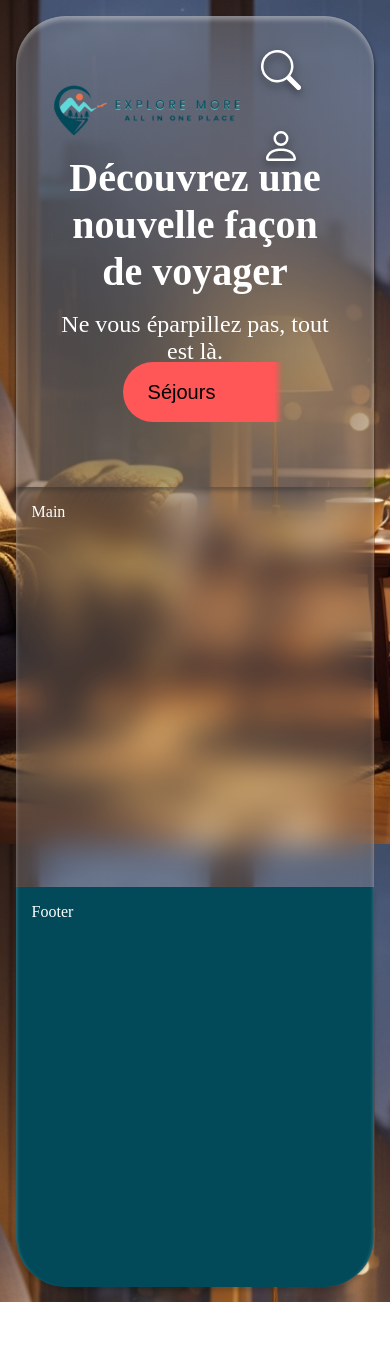
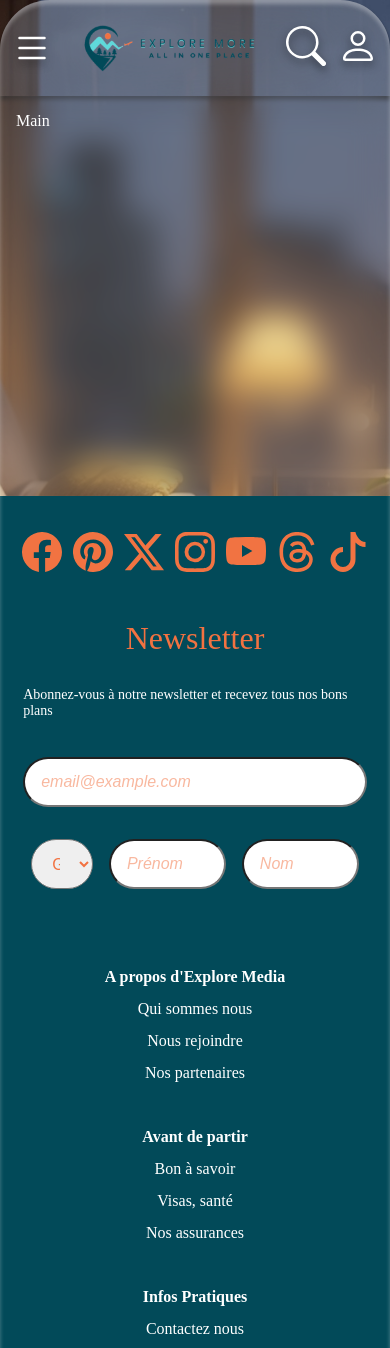
Before and after one commit to Eb-Wan/Explore-More, a plain HTML site: page index.html in a window 390 px wide. Shown: the top 1348 px of the page. Before the commit the page ends 1302 px from the top, so only its background shows below. Drawn offline with Linux system fonts and the light colour scheme.

Commit message:
Header footer responsive

```diff
--- a/index.html
+++ b/index.html
@@ -12,18 +12,21 @@
 </head>
 <body>
     <header>
-        <div>
-            <img src="./images/logoad1.png" alt="Logo Du Site">
+        <div class="HeaderLine">
             <div>
-                <img src="./icons/search.svg" alt="Icône Recherche" class="Icon">
-                <img src="./icons/person.svg" alt="Icône Compte" class="Icon">
+                <img src="./icons/list.svg" alt="Icône Compte" class="IconButton">
+            </div>
+            <img src="./images/logoad1.png" alt="Logo Du Site" id="HeaderLogo">
+            <div>
+                <img src="./icons/search.svg" alt="Icône Recherche" class="IconButton">
+                <img src="./icons/person.svg" alt="Icône Compte" class="IconButton">
             </div>
         </div>
-        <div>
+        <div class="HeaderLine">
             <div class="HeaderLargeTitle">Découvrez une nouvelle façon de voyager</div>
             <div class="HeaderSubTitle">Ne vous éparpillez pas, tout est là.</div>
         </div>
-        <div>
+        <div class="HeaderLine">
             <div id="HeaderCarousel">
                 <button>Séjours <img src="./icons/suitcase-fill.svg" alt="Icône Séjours" class="Icon"></button>
                 <button>Promotions <img src="./icons/percent.svg" alt="Icône Promotions" class="Icon"></button>
@@ -38,7 +41,61 @@
         Main
     </main>
     <footer>
-        Footer
+        <div id="FooterReseaux">
+            <img src="./icons/facebook.svg" alt="icone facebook">
+            <img src="./icons/pinterest.svg" alt="icone pinterest">
+            <img src="./icons/twitter-x.svg" alt="icone twitter-x">
+            <img src="./icons/instagram.svg" alt="icone instagram">
+            <img src="./icons/youtube.svg" alt="icone youtube">
+            <img src="./icons/threads.svg" alt="icone threads">
+            <img src="./icons/tiktok.svg" alt="icone tiktok">
+        </div>
+        <div id="FooterNewsletter">
+            <span>Newsletter</span>
+            <p>Abonnez-vous à notre newsletter et recevez tous nos bons plans</p>
+            <input id="FooterInputEmail" type="text" placeholder="email@example.com">
+            <div>
+                <select id="Genre" name="GenderChoice">
+                    <option value="Genre" selected disabled>Genre</option>
+                    <option value="Mr">Mr</option>
+                    <option value="Mme">Mme</option>
+                </select>
+                <input type="text" placeholder="Prénom">
+                <input type="text" placeholder="Nom">
+            </div>
+        </div>
+        <div id="FooterMention">
+            <ul>
+                <li><b>A propos d'Explore Media</b></li>
+                <li>Qui sommes nous</li>
+                <li>Nous rejoindre</li>
+                <li>Nos partenaires</li>
+            </ul>
+            <ul>
+                <li><b>Avant de partir</b></li>
+                <li>Bon à savoir</li>
+                <li>Visas, santé</li>
+                <li>Nos assurances</li>
+            </ul>
+            <ul>
+                <li><b>Infos Pratiques</b></li>
+                <li>Contactez nous</li>
+                <li>Avis clients</li>
+                <li>Votre avis</li>
+                <li>FAQ</li>
+                <li>Plan du site</li>
+            </ul>
+            <ul>
+                <li><b>Informations légales</b></li>
+                <li>CGV & CGA</li>
+                <li>Mentions légales</li>
+                <li>Politique de cookies</li>
+                <li>Gérer mes cookies</li>
+            </ul>
+        </div>
+        <div id="payment">
+            <img src="./images/Capture.PNG" alt="">
+        </div>
     </footer>
 </body>
 </html>
--- a/styles/style-em.css
+++ b/styles/style-em.css
@@ -25,7 +25,16 @@ img.Icon {
     filter: brightness(0) saturate(100%) invert(100%) sepia(4%) saturate(7500%) hue-rotate(180deg) brightness(101%) contrast(114%) drop-shadow(0px 4px 4px rgba(0,0,0,0.5));
     width: 40px;
     height: 40px;
-    margin: 16px;
+    margin: 4px;
+}
+img.IconButton {
+    filter: brightness(0) saturate(100%) invert(100%) sepia(4%) saturate(7500%) hue-rotate(180deg) brightness(101%) contrast(114%) drop-shadow(0px 4px 4px rgba(0,0,0,0.5));
+    width: 40px;
+    height: 40px;
+    margin: 4px;
+}
+img.IconButton:hover {
+    filter: brightness(0) saturate(100%) invert(80%) sepia(0%) saturate(381%) hue-rotate(224deg) brightness(87%) contrast(86%);
 }
 button {
     border-radius: 50px;
@@ -36,6 +45,21 @@ button {
 button:hover {
     filter: brightness(150%);
 }
+input:focus{
+    outline: none;
+}
+@media (min-width: 768px) {
+    img.Icon {
+        width: 40px;
+        height: 40px;
+        margin: 16px;
+    }
+    img.IconButton {
+        width: 40px;
+        height: 40px;
+        margin: 16px;
+    }
+}
 
 body {
     font-family: "Roboto Mono", serif;
@@ -43,7 +67,7 @@ body {
     src: url('../fonts/Roboto_Mono/RobotoMono-VariableFont_wght.ttf') format('truetype');
 
     margin: 0;
-    padding: 4%;
+    padding: 0;
     background-image: url(../images/living-room-8285278_1920.jpg);
     background-size: cover;
     background-repeat: no-repeat;
@@ -57,12 +81,18 @@ body {
     --BackgroundColorBlue: #024A59;
     --TextColorBright: #FFFFFF;
     --TextColorDark: #000000;
+    --TextColorBrightOrange: #F27241;
     --ButtonColorRed: #FF5757;
     --ButtonColorOrange: #FFB966;
     --ButtonColorGreen: #86E573;
     --ButtonColorTurquoise: #73DBE5;
     --ButtonColorBlue: #80B0FF;
     --ButtonColorIndigo: #6F57FF;
+}
+@media (min-width: 768px) {
+    body {
+        padding: 4%;
+    }
 }
 
 header {
@@ -72,30 +102,36 @@ header {
 
     box-shadow: inset 0px 4px 4px 0px rgba(255,255,255,0.32), 0px 4px 4px 0px rgba(0,0,0,0.77);
     background-color: var(--BackgroundColor);
-    padding: 2em;
+    padding: 0.5em;
     box-sizing: border-box;
 
     display: flex;
     flex-direction: column;
     justify-content: space-around;
-    gap: 16px;
+    gap: 4px;
 }
-header > div {
-    height: 125px;
+.HeaderLine {
+    height: 80px;
     display: flex;
-    flex-direction: column;
     justify-content: center;
     align-items: center;
 }
-header > :nth-child(1) {
+.HeaderLine:nth-child(1) {
+    justify-content: space-between;
+}
+.HeaderLine:nth-child(n+2) {
+    display:none;
+}
+.HeaderLine:nth-child(2) {
+    flex-direction: column;
+}
+
+.HeaderLine:nth-child(1) > :nth-child(1) {
     display: flex;
-    flex-direction: row;
-    justify-content: space-between;
-    align-items: center;
 }
-header > :nth-child(1) > img{
-    width: 300px;
-    height: 100px;
+#HeaderLogo{
+    width: 180px;
+    height: 50px;
     object-fit: cover;
 }
 
@@ -103,13 +139,14 @@ header > :nth-child(1) > img{
     display: flex;
     overflow: scroll;
     align-items: center;
-    width: 60%;
+    width: 80%;
     max-width: 1700px;
     scrollbar-width: none;
     mask-image: linear-gradient(90deg, rgba(0,0,0,0) 0%, rgba(255,255,255,1) 5%, rgba(255,255,255,1) 95%, rgba(0,0,0,0) 100%);
+    /*C'est ce qui fait que les boutons disparaissent en bout de la ligne*/
 }
 #HeaderCarousel::-webkit-scrollbar {
-    display: none;
+    display: none; /*Désactiver la scrollbar sur chromium*/
 }
 #HeaderCarousel button{
     display: flex;
@@ -136,7 +173,25 @@ header > :nth-child(1) > img{
 #HeaderCarousel button:nth-child(6){
     background-color: var(--ButtonColorIndigo);
 }
-
+@media (min-width: 768px) {
+    header {
+        padding: 2em;
+        gap: 16px;
+    }
+    .HeaderLine {
+        height: 150px;
+    }
+    .HeaderLine:nth-child(1) > :nth-child(1) {
+        display:none;
+    }
+    .HeaderLine:nth-child(n+2) {
+        display:flex;
+    }
+    #HeaderLogo{
+        width: 300px;
+        height: 100px;
+    }
+}
 
 
 main {
@@ -153,7 +208,6 @@ main {
 
 footer {
     width: 100%;
-    height: 400px;
     backdrop-filter: blur(64px);
     border-radius: 0 0 50px 50px;
 
@@ -161,4 +215,106 @@ footer {
     background-color: var(--BackgroundColorBlue);
     padding: 16px;
     box-sizing: border-box;
+
+    display: flex;
+    align-items: center;
+    flex-direction: column;
+    gap: 3em;       /* Gérer l'espacement de mes div dans le footer (se fait automatiquement) */
 }
+
+
+#FooterReseaux{         /* Disposition de mes icones de Réseaux sociaux */
+    display: flex;
+    width: 100%;
+    justify-content: space-around;
+    margin-top: 20px;
+    align-items: center;
+    filter: brightness(0) saturate(100%) invert(70%) sepia(44%) saturate(5423%) hue-rotate(332deg) brightness(97%) contrast(95%);
+}
+
+#FooterReseaux *{           /* Taille de mes icones */
+    width: 40px;
+    height: 40px;
+}
+
+#FooterNewsletter{
+    width: 96%;
+    display: flex;
+    justify-content: space-between;
+    align-items: center;
+    flex-direction: column;
+    gap: 1em;
+
+}
+/* Style pour le select et les input dans le footer */
+#FooterNewsletter input, select{
+    color: var(--TextColorBrightOrange);
+    font-size: 16px;
+    border-radius: 25px;
+    height: 50px;
+    padding-left: 16px;
+    padding-right: 16px;
+    margin: 8px;
+    box-sizing: border-box;
+}
+/* PlaceHolder */
+#FooterNewsletter input::placeholder{
+    color: var(--TextColorBrightOrange);
+    opacity: 0.5;
+    font-style: italic;
+}
+#FooterNewsletter span:nth-child(1){
+    color: var(--TextColorBrightOrange);
+    font-size: 32px;
+}
+#FooterNewsletter p:nth-child(2){
+    font-size: 14px;
+}
+#FooterNewsletter #FooterInputEmail{
+    width: 100%;
+}
+#FooterNewsletter > div{
+    display: flex;
+    width: 100%;
+    justify-content: space-between;
+}
+#Genre{
+    width: 20%;
+}
+#FooterNewsletter > div input{
+    width: 40%;
+}
+
+#FooterMention{
+    display: flex;
+    flex-direction: column;
+    justify-content: space-between;
+    align-items: center;
+    width: 100%;
+}
+/* Déplacé les règles ul/li sur le footer*/
+#FooterMention li{
+    list-style-type: none;
+}
+
+#FooterMention ul{
+    display: flex;
+    flex-direction: column;
+    align-items: center;
+    line-height: 2em;
+    padding: 0px;
+}
+#payment img{
+    border-radius: 25px;
+}
+
+@media (min-width: 768px) {
+    #FooterNewsletter{
+        width: 1000px;
+    }
+    #FooterMention{
+        flex-direction: row;
+        align-items: start;
+        width: 1000px;
+    }
+}
```
Also changed, not shown: icons/funnel.svg (added), icons/google.svg (added), icons/instagram.svg (added), icons/threads.svg (added), icons/tiktok.svg (added), icons/youtube.svg (added).
